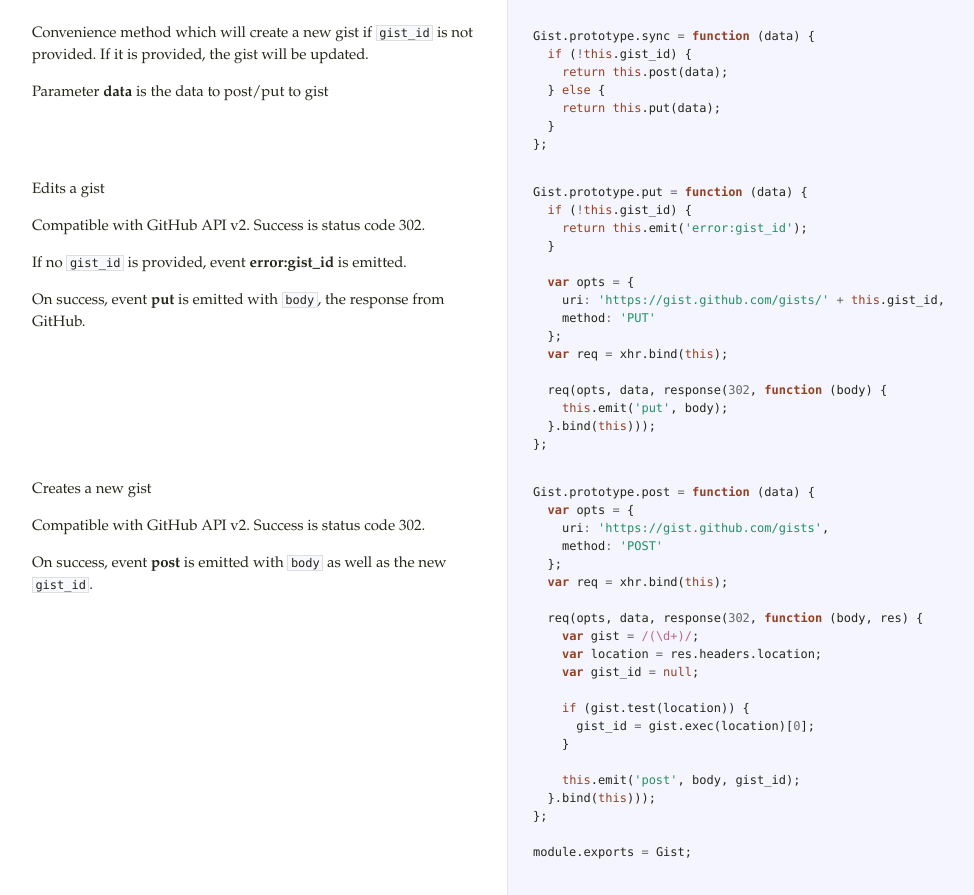
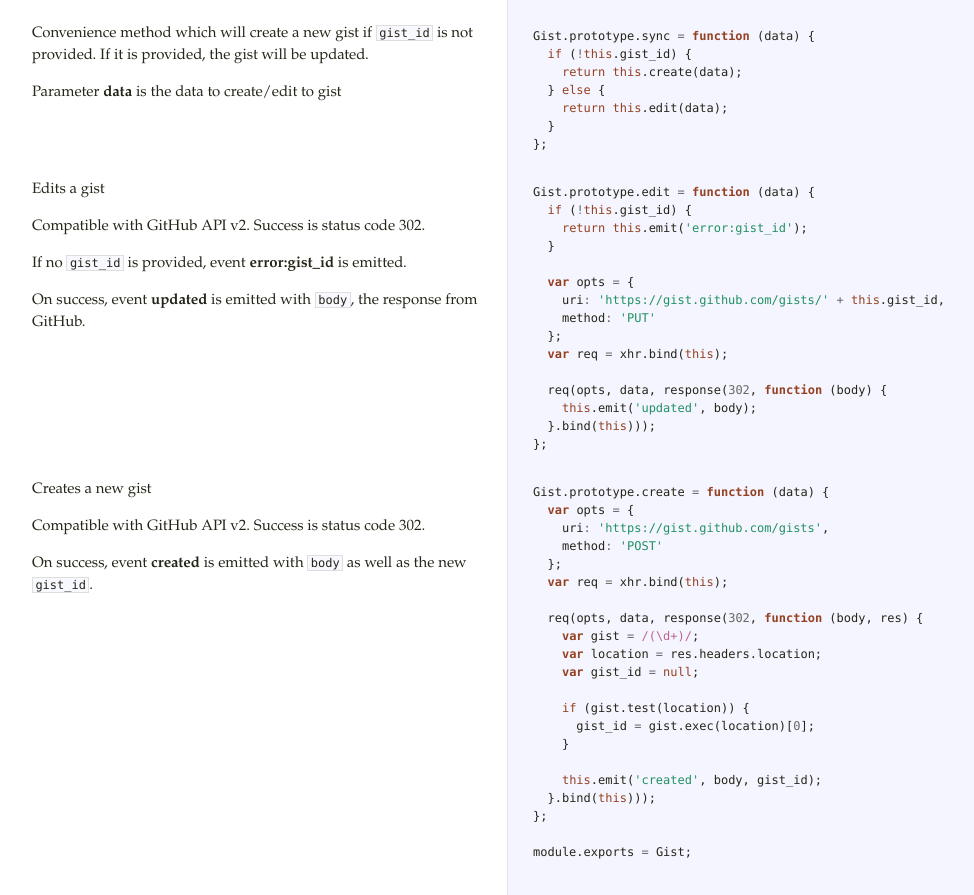
Before and after one commit to goatslacker/gister, a website: page index.html in a window 1280 px wide. Shown: the part 1239-2134 px from the top of the page, without its empty margins (18-992 px from the left). Drawn offline with Linux system fonts and the light colour scheme.

Commit message:
Updates site with new API

```diff
--- a/index.html
+++ b/index.html
@@ -50,7 +50,7 @@ Instance of EventEmitter.</p>
   <span class="p">}</span>
 
   <span class="k">return</span> <span class="k">this</span><span class="p">.</span><span class="nx">request</span><span class="p">(</span><span class="nx">opts</span><span class="p">,</span> <span class="nx">cb</span><span class="p">);</span>
-<span class="p">};</span></pre></div>             </td>           </tr>                               <tr id="section-3">             <td class="docs">               <div class="pilwrap">                 <a class="pilcrow" href="#section-3">&#182;</a>               </div>               <p>Uses request to talk to GitHub API.
+<span class="p">}</span></pre></div>             </td>           </tr>                               <tr id="section-3">             <td class="docs">               <div class="pilwrap">                 <a class="pilcrow" href="#section-3">&#182;</a>               </div>               <p>Uses request to talk to GitHub API.
 Provided in the prototype so request can be mocked for tests.</p>             </td>             <td class="code">               <div class="highlight"><pre><span class="nx">Gist</span><span class="p">.</span><span class="nx">prototype</span><span class="p">.</span><span class="nx">request</span> <span class="o">=</span> <span class="kd">function</span> <span class="p">(</span><span class="nx">opts</span><span class="p">,</span> <span class="nx">cb</span><span class="p">)</span> <span class="p">{</span>
   <span class="k">return</span> <span class="nx">request</span><span class="p">(</span><span class="nx">opts</span><span class="p">,</span> <span class="nx">cb</span><span class="p">);</span>
 <span class="p">};</span></pre></div>             </td>           </tr>                               <tr id="section-4">             <td class="docs">               <div class="pilwrap">                 <a class="pilcrow" href="#section-4">&#182;</a>               </div>               <p>Retrieves a gist from gist.github.com</p>
@@ -76,11 +76,11 @@ compatible with GitHub API v3</p>
 if <code>gist_id</code> is not provided. If it is provided,
 the gist will be updated.</p>
 
-<p>Parameter <strong>data</strong> is the data to post/put to gist</p>             </td>             <td class="code">               <div class="highlight"><pre><span class="nx">Gist</span><span class="p">.</span><span class="nx">prototype</span><span class="p">.</span><span class="nx">sync</span> <span class="o">=</span> <span class="kd">function</span> <span class="p">(</span><span class="nx">data</span><span class="p">)</span> <span class="p">{</span>
+<p>Parameter <strong>data</strong> is the data to create/edit to gist</p>             </td>             <td class="code">               <div class="highlight"><pre><span class="nx">Gist</span><span class="p">.</span><span class="nx">prototype</span><span class="p">.</span><span class="nx">sync</span> <span class="o">=</span> <span class="kd">function</span> <span class="p">(</span><span class="nx">data</span><span class="p">)</span> <span class="p">{</span>
   <span class="k">if</span> <span class="p">(</span><span class="o">!</span><span class="k">this</span><span class="p">.</span><span class="nx">gist_id</span><span class="p">)</span> <span class="p">{</span>
-    <span class="k">return</span> <span class="k">this</span><span class="p">.</span><span class="nx">post</span><span class="p">(</span><span class="nx">data</span><span class="p">);</span>
+    <span class="k">return</span> <span class="k">this</span><span class="p">.</span><span class="nx">create</span><span class="p">(</span><span class="nx">data</span><span class="p">);</span>
   <span class="p">}</span> <span class="k">else</span> <span class="p">{</span>
-    <span class="k">return</span> <span class="k">this</span><span class="p">.</span><span class="nx">put</span><span class="p">(</span><span class="nx">data</span><span class="p">);</span>
+    <span class="k">return</span> <span class="k">this</span><span class="p">.</span><span class="nx">edit</span><span class="p">(</span><span class="nx">data</span><span class="p">);</span>
   <span class="p">}</span>
 <span class="p">};</span></pre></div>             </td>           </tr>                               <tr id="section-6">             <td class="docs">               <div class="pilwrap">                 <a class="pilcrow" href="#section-6">&#182;</a>               </div>               <p>Edits a gist</p>
 
@@ -88,8 +88,8 @@ the gist will be updated.</p>
 
 <p>If no <code>gist_id</code> is provided, event <strong>error:gist_id</strong> is emitted.</p>
 
-<p>On success, event <strong>put</strong> is emitted with
-<code>body</code>, the response from GitHub.</p>             </td>             <td class="code">               <div class="highlight"><pre><span class="nx">Gist</span><span class="p">.</span><span class="nx">prototype</span><span class="p">.</span><span class="nx">put</span> <span class="o">=</span> <span class="kd">function</span> <span class="p">(</span><span class="nx">data</span><span class="p">)</span> <span class="p">{</span>
+<p>On success, event <strong>updated</strong> is emitted with
+<code>body</code>, the response from GitHub.</p>             </td>             <td class="code">               <div class="highlight"><pre><span class="nx">Gist</span><span class="p">.</span><span class="nx">prototype</span><span class="p">.</span><span class="nx">edit</span> <span class="o">=</span> <span class="kd">function</span> <span class="p">(</span><span class="nx">data</span><span class="p">)</span> <span class="p">{</span>
   <span class="k">if</span> <span class="p">(</span><span class="o">!</span><span class="k">this</span><span class="p">.</span><span class="nx">gist_id</span><span class="p">)</span> <span class="p">{</span>
     <span class="k">return</span> <span class="k">this</span><span class="p">.</span><span class="nx">emit</span><span class="p">(</span><span class="s1">&#39;error:gist_id&#39;</span><span class="p">);</span>
   <span class="p">}</span>
@@ -101,14 +101,14 @@ the gist will be updated.</p>
   <span class="kd">var</span> <span class="nx">req</span> <span class="o">=</span> <span class="nx">xhr</span><span class="p">.</span><span class="nx">bind</span><span class="p">(</span><span class="k">this</span><span class="p">);</span>
 
   <span class="nx">req</span><span class="p">(</span><span class="nx">opts</span><span class="p">,</span> <span class="nx">data</span><span class="p">,</span> <span class="nx">response</span><span class="p">(</span><span class="mi">302</span><span class="p">,</span> <span class="kd">function</span> <span class="p">(</span><span class="nx">body</span><span class="p">)</span> <span class="p">{</span>
-    <span class="k">this</span><span class="p">.</span><span class="nx">emit</span><span class="p">(</span><span class="s1">&#39;put&#39;</span><span class="p">,</span> <span class="nx">body</span><span class="p">);</span>
+    <span class="k">this</span><span class="p">.</span><span class="nx">emit</span><span class="p">(</span><span class="s1">&#39;updated&#39;</span><span class="p">,</span> <span class="nx">body</span><span class="p">);</span>
   <span class="p">}.</span><span class="nx">bind</span><span class="p">(</span><span class="k">this</span><span class="p">)));</span>
 <span class="p">};</span></pre></div>             </td>           </tr>                               <tr id="section-7">             <td class="docs">               <div class="pilwrap">                 <a class="pilcrow" href="#section-7">&#182;</a>               </div>               <p>Creates a new gist</p>
 
 <p>Compatible with GitHub API v2. Success is status code 302.</p>
 
-<p>On success, event <strong>post</strong> is emitted with
-<code>body</code> as well as the new <code>gist_id</code>.</p>             </td>             <td class="code">               <div class="highlight"><pre><span class="nx">Gist</span><span class="p">.</span><span class="nx">prototype</span><span class="p">.</span><span class="nx">post</span> <span class="o">=</span> <span class="kd">function</span> <span class="p">(</span><span class="nx">data</span><span class="p">)</span> <span class="p">{</span>
+<p>On success, event <strong>created</strong> is emitted with
+<code>body</code> as well as the new <code>gist_id</code>.</p>             </td>             <td class="code">               <div class="highlight"><pre><span class="nx">Gist</span><span class="p">.</span><span class="nx">prototype</span><span class="p">.</span><span class="nx">create</span> <span class="o">=</span> <span class="kd">function</span> <span class="p">(</span><span class="nx">data</span><span class="p">)</span> <span class="p">{</span>
   <span class="kd">var</span> <span class="nx">opts</span> <span class="o">=</span> <span class="p">{</span>
     <span class="nx">uri</span><span class="o">:</span> <span class="s1">&#39;https://gist.github.com/gists&#39;</span><span class="p">,</span>
     <span class="nx">method</span><span class="o">:</span> <span class="s1">&#39;POST&#39;</span>
@@ -124,7 +124,7 @@ the gist will be updated.</p>
       <span class="nx">gist_id</span> <span class="o">=</span> <span class="nx">gist</span><span class="p">.</span><span class="nx">exec</span><span class="p">(</span><span class="nx">location</span><span class="p">)[</span><span class="mi">0</span><span class="p">];</span>
     <span class="p">}</span>
 
-    <span class="k">this</span><span class="p">.</span><span class="nx">emit</span><span class="p">(</span><span class="s1">&#39;post&#39;</span><span class="p">,</span> <span class="nx">body</span><span class="p">,</span> <span class="nx">gist_id</span><span class="p">);</span>
+    <span class="k">this</span><span class="p">.</span><span class="nx">emit</span><span class="p">(</span><span class="s1">&#39;created&#39;</span><span class="p">,</span> <span class="nx">body</span><span class="p">,</span> <span class="nx">gist_id</span><span class="p">);</span>
   <span class="p">}.</span><span class="nx">bind</span><span class="p">(</span><span class="k">this</span><span class="p">)));</span>
 <span class="p">};</span>
 
```
